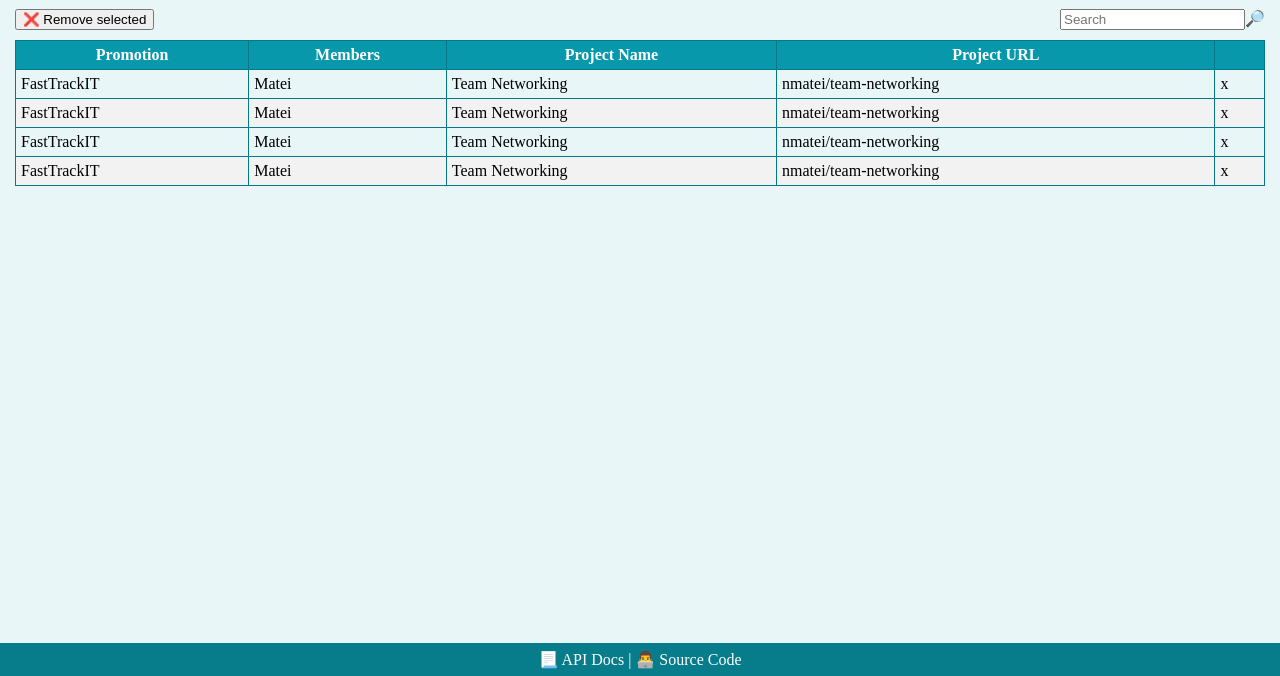
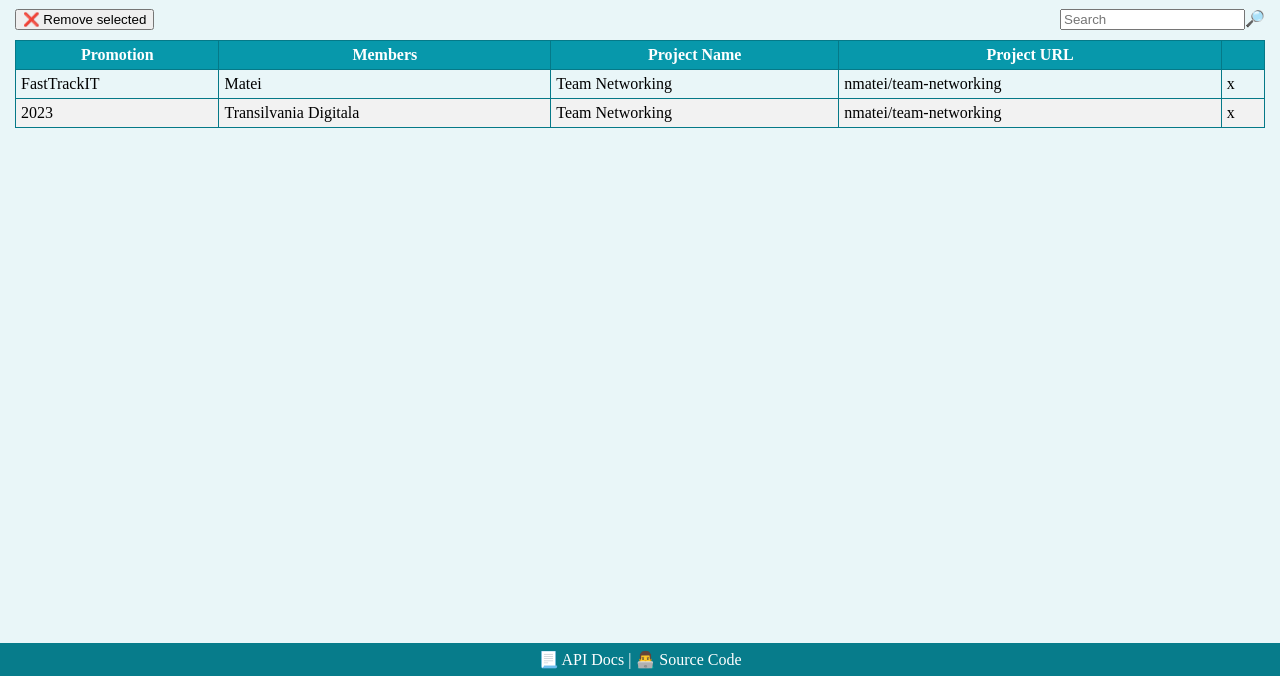
Before and after one commit to danacomanescu/teams-networking, a website built with webpack: page src/index.html in a window 1280 px wide. Shown: the part 124-800 px from the top of the page. Built offline with nearby package versions, Linux system fonts and the light colour scheme.

Commit message:
load and render teams

```diff
--- a/src/index.html
+++ b/src/index.html
@@ -34,36 +34,7 @@
             <th></th>
           </tr>
         </thead>
-        <tbody>
-          <tr>
-            <td>FastTrackIT</td>
-            <td>Matei</td>
-            <td>Team Networking</td>
-            <td>nmatei/team-networking</td>
-            <td>x</td>
-          </tr>
-          <tr>
-            <td>FastTrackIT</td>
-            <td>Matei</td>
-            <td>Team Networking</td>
-            <td>nmatei/team-networking</td>
-            <td>x</td>
-          </tr>
-          <tr>
-            <td>FastTrackIT</td>
-            <td>Matei</td>
-            <td>Team Networking</td>
-            <td>nmatei/team-networking</td>
-            <td>x</td>
-          </tr>
-          <tr>
-            <td>FastTrackIT</td>
-            <td>Matei</td>
-            <td>Team Networking</td>
-            <td>nmatei/team-networking</td>
-            <td>x</td>
-          </tr>
-        </tbody>
+        <tbody></tbody>
       </table>
     </section>
 
--- a/src/index.js
+++ b/src/index.js
@@ -1,3 +1,25 @@
 import "./style.css";
 
-console.warn("start app!");
+function getTeamAsHTML(team) {
+  return `<tr>
+      <td>${team.promotion}</td>
+      <td>${team.members}</td>
+      <td>${team.name}</td>
+      <td>${team.url}</td>
+      <td>x</td>
+    </tr>`;
+}
+
+function renderTeams(teams) {
+  const htmlTeams = teams.map(getTeamAsHTML);
+  console.warn(htmlTeams);
+  document.querySelector("#teamsTable tbody").innerHTML = htmlTeams.join("");
+}
+
+function loadTeams() {
+  fetch("teams.json")
+    .then(r => r.json())
+    .then(renderTeams);
+}
+
+loadTeams();
--- /dev/null
+++ b/src/teams.json
@@ -0,0 +1,14 @@
+[
+  {
+    "promotion": "FastTrackIT",
+    "members": "Matei",
+    "name": "Team Networking",
+    "url": "nmatei/team-networking"
+  },
+  {
+    "promotion": "2023",
+    "members": "Transilvania Digitala",
+    "name": "Team Networking",
+    "url": "nmatei/team-networking"
+  }
+]
```
